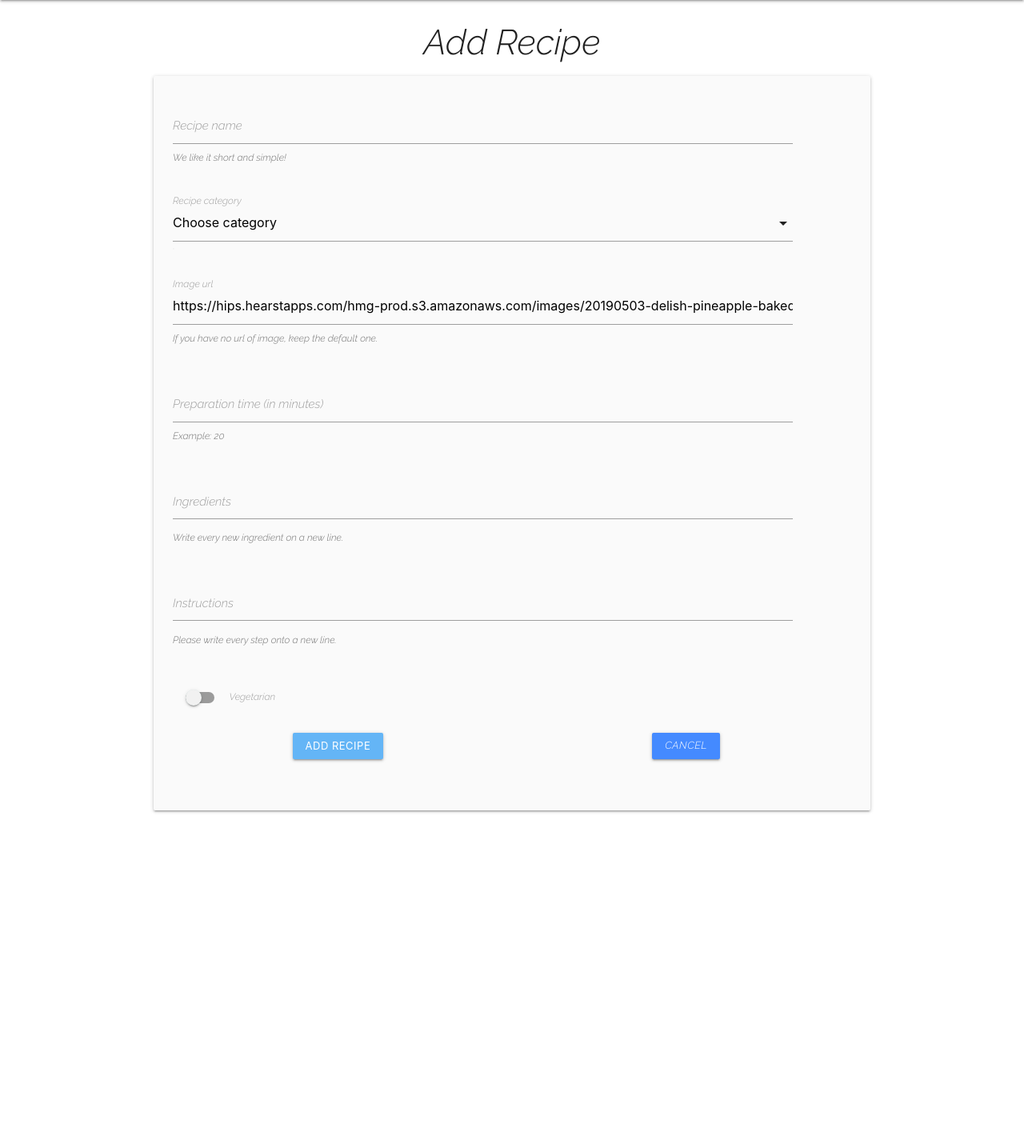
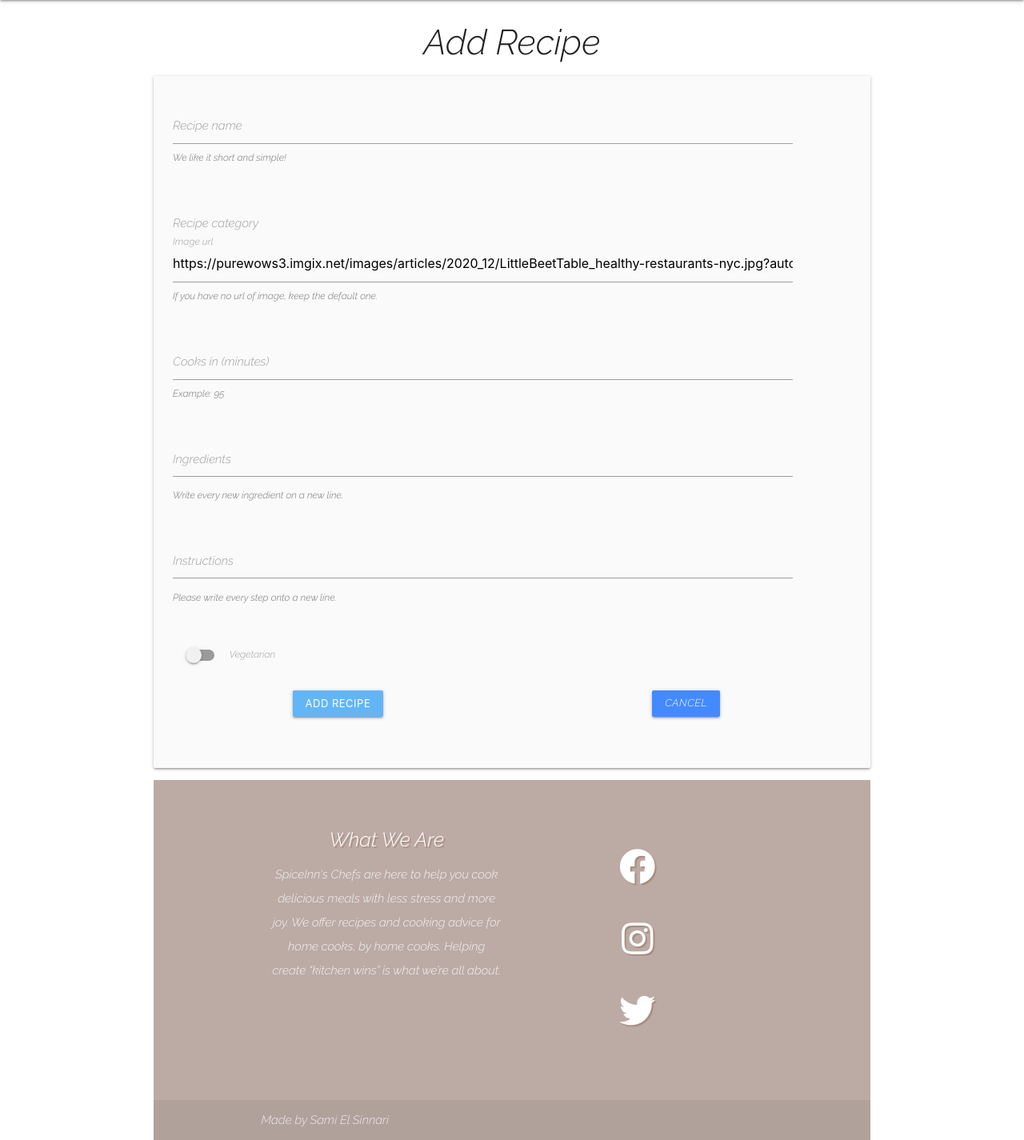
Before and after one commit to Code-Institute-Submissions/sami-sinnari-MilestoneProject3, a Flask app: page /add_recipe in a window 1280 px wide. Shown: the part 64-1489 px from the top of the page at 80% size. Before the commit the page ends 1080 px from the top, so only its background shows below. Run offline with Flask 2, Linux system fonts and the light colour scheme; the visitor is signed in with stand-in values (Sample User, id 1); data that the repository does not hold is empty; some libraries are stand-ins or nearby versions.

Commit message:
Change wording in relevant files

```diff
--- a/templates/add_recipe.html
+++ b/templates/add_recipe.html
@@ -19,7 +19,7 @@
                 <div class="row">
                     <div class="input-field col s11">
                         <select id="category_name" name="category_name" class="validate" required>
-                            <option value="" disabled selected>Choose category</option>
+                            <option value="" disabled>Choose category</option>
                             {% for category in categories %}
                             <option value="{{ category.category_name}}">{{ category.category_name}}</option>
                             {% endfor %}
@@ -31,18 +31,18 @@
                 <div class="row">
                     <div class="input-field col s11">
                         <input id="img_url" name="img_url" type="url" pattern="https?://.+" class="validate"
-                        value="https://hips.hearstapps.com/hmg-prod.s3.amazonaws.com/images/20190503-delish-pineapple-baked-salmon-horizontal-ehg-450-1557771120.jpg?crop=0.669xw:1.00xh;0.173xw,0&resize=640:*" required>
+                        value="https://purewows3.imgix.net/images/articles/2020_12/LittleBeetTable_healthy-restaurants-nyc.jpg?auto=format,compress&cs=strip" required>
                         <label for="img_url">Image url</label>
-                        <span class="helper-text" data-error="enter valid URL" data-success="right">If you have no url of image, keep the default one.</span>
+                        <span class="helper-text" data-error="enter valid URL" data-success="Correct!">If you have no url of image, keep the default one.</span>
                     </div>
                 </div>
                 <!-- Preparation time  -->
                 <div class="row">
                     <div class="input-field col s11">
-                        <input id="prep_time" name="prep_time" type="text" pattern="^[1-9][0-9]*$" class="validate"
+                        <input id="cooks_in" name="cooks_in" type="text" pattern="^[1-9][0-9]*$" class="validate"
                             required>
-                        <label for="prep_time">Preparation time (in minutes)</label>
-                        <span class="helper-text" data-error="enter a valid number" data-success="right">Example: 20</span>
+                        <label for="cooks_in">Cooks in (minutes)</label>
+                        <span class="helper-text" data-error="enter a valid number" data-success="Correct!">Example: 95 </span>
                     </div>
                 </div>
                 <!-- Recipe Ingredients  -->
@@ -51,7 +51,7 @@
                         <textarea id="recipe_ingredients" name="recipe_ingredients" class="materialize-textarea validate"
                             required></textarea>
                         <label for="recipe_ingredients">Ingredients</label>
-                        <span class="helper-text" data-error="not correct" data-success="right">Write every new ingredient on a new line.</span>
+                        <span class="helper-text" data-error="not correct" data-success="Correct!">Write every new ingredient on a new line.</span>
                     </div>
                 </div>
                 <!--  Recipe Method  -->
@@ -93,4 +93,6 @@
     </div>
 </div>
 
+{% include 'footer.html' %}
+
 {% endblock %}
--- a/templates/base.html
+++ b/templates/base.html
@@ -4,6 +4,8 @@
     <meta charset="UTF-8">
     <meta http-equiv="X-UA-Compatible" content="IE=edge">
     <meta name="viewport" content="width=device-width, initial-scale=1.0">
+    <link rel="stylesheet" href="https://cdnjs.cloudflare.com/ajax/libs/font-awesome/5.13.1/css/all.min.css"
+    integrity="sha512-xA6Hp6oezhjd6LiLZynuukm80f8BoZ3OpcEYaqKoCV3HKQDrYjDE1Gu8ocxgxoXmwmSzM4iqPvCsOkQNiu41GA==" crossorigin="anonymous" type="text/css">
     <link href="https://fonts.googleapis.com/icon?family=Material+Icons" rel="stylesheet">
     <link rel="stylesheet" href="https://cdnjs.cloudflare.com/ajax/libs/materialize/1.0.0/css/materialize.min.css" type="text/css">
     <link href="https://fonts.googleapis.com/css2?family=Raleway:ital,wght@1,300&display=swap" rel="stylesheet">
@@ -16,7 +18,7 @@
 
     <header>
 
-        <!------- Nav bar-------->
+        <!------- Navbar-------->
 
         <nav class="white" role="navigation">
             <div class="nav-wrapper container">
@@ -36,7 +38,7 @@
             </div>
         </nav>
 
-        <!------- Mobile side nav -------->
+        <!------- Mobile navbar -------->
 
         <ul class="sidenav" id="mobile-demo">
             <li><a href="{{ url_for('get_index') }}">Home</a></li>
@@ -46,18 +48,19 @@
                 <li><a href="{{ url_for('add_recipe') }}">Add Recipe</a></li>
                 <li><a href="{{ url_for('logout') }}">Logout</a></li>
             {% else %}
-            <li><a href="{{ url_for('login') }}">Login / Sign Up</a></li>
+                <li><a href="{{ url_for('login') }}">Sign In / Sign Up</a></li>
             {% endif %}
         </ul>
 
 
     </header>
 
+    <!-- display flash messages -->
     {% with messages = get_flashed_messages() %}
         {% if messages %}
             <ul class=flashes>
                 {% for message in messages %}
-                <li>{{ message }}</li>
+                <li><p class="flash_message">{{ message }}</p></li>
                 {% endfor %}
             </ul>
         {% endif %}
@@ -72,7 +75,6 @@
     <script src="https://code.jquery.com/jquery-3.6.0.min.js" integrity="sha256-/xUj+3OJU5yExlq6GSYGSHk7tPXikynS7ogEvDej/m4=" crossorigin="anonymous"></script>
     <script src="https://cdnjs.cloudflare.com/ajax/libs/materialize/1.0.0/js/materialize.min.js"></script>
     <script src="{{ url_for('static', filename='js/script.js') }}"></script>
-    <script src="{{ url_for('static', filename='js/query.js') }}"></script>
     <script type="text/javascript" src="https://platform-api.sharethis.com/js/sharethis.js#property=60d394f80081ca001247816e&product=inline-share-buttons" async="async"></script>
     {% block scripts %}
     {% endblock %}
--- a/templates/profile.html
+++ b/templates/profile.html
@@ -6,7 +6,7 @@
     <div class="col s12">
         <div class="card-panel">
             <h3 class="username">
-               {{ username }}s Recipes
+               {{ username }}'s recipes  <i class="fas fa-utensils"></i>
             </h3>
         </div>
         <div class="row">
@@ -20,7 +20,7 @@
                             </div>
                             <div class="card-content">
                                 <h4>{{ recipe.recipe_name }}</h4>
-                                    <p>Preparation Time: {{ recipe.prep_time}} Minutes</p>
+                                    <p>Cooking time: {{ recipe.cooks_in}} Minutes</p>
                             </div>
                             <div class="card-action">
                                         <a class="btn waves-effect btn modal-trigger brown lighten-1" href="#modal-{{loop.index}}">
--- a/templates/recipes.html
+++ b/templates/recipes.html
@@ -1,5 +1,4 @@
 {% extends "base.html" %}
-
 {% block content %}
 
 <div class="container center-align">
@@ -46,7 +45,7 @@
                     </div>
                     <div class="card-content">
                         <h5>{{ recipe.recipe_name }}</h5>
-                          <p>Preparation Time: {{ recipe.prep_time}} Minutes</p>
+                          <p>Cooks in: {{ recipe.cooks_in}} Minutes</p>
                     </div>
                 </div>
             </a>
--- a/templates/register.html
+++ b/templates/register.html
@@ -6,7 +6,7 @@
     <div class="col s12">
       <h1>Sign Up</h1>
       <p>
-        Sign up below and start posting. <br>
+        Sign up below to start posting and sharing. <br>
         It's that simple.
       </p>
     </div>
```
Also changed, not shown: templates/edit_recipe.html (+5 -5 lines). Lines whose indentation alone changed are shown as unchanged.
